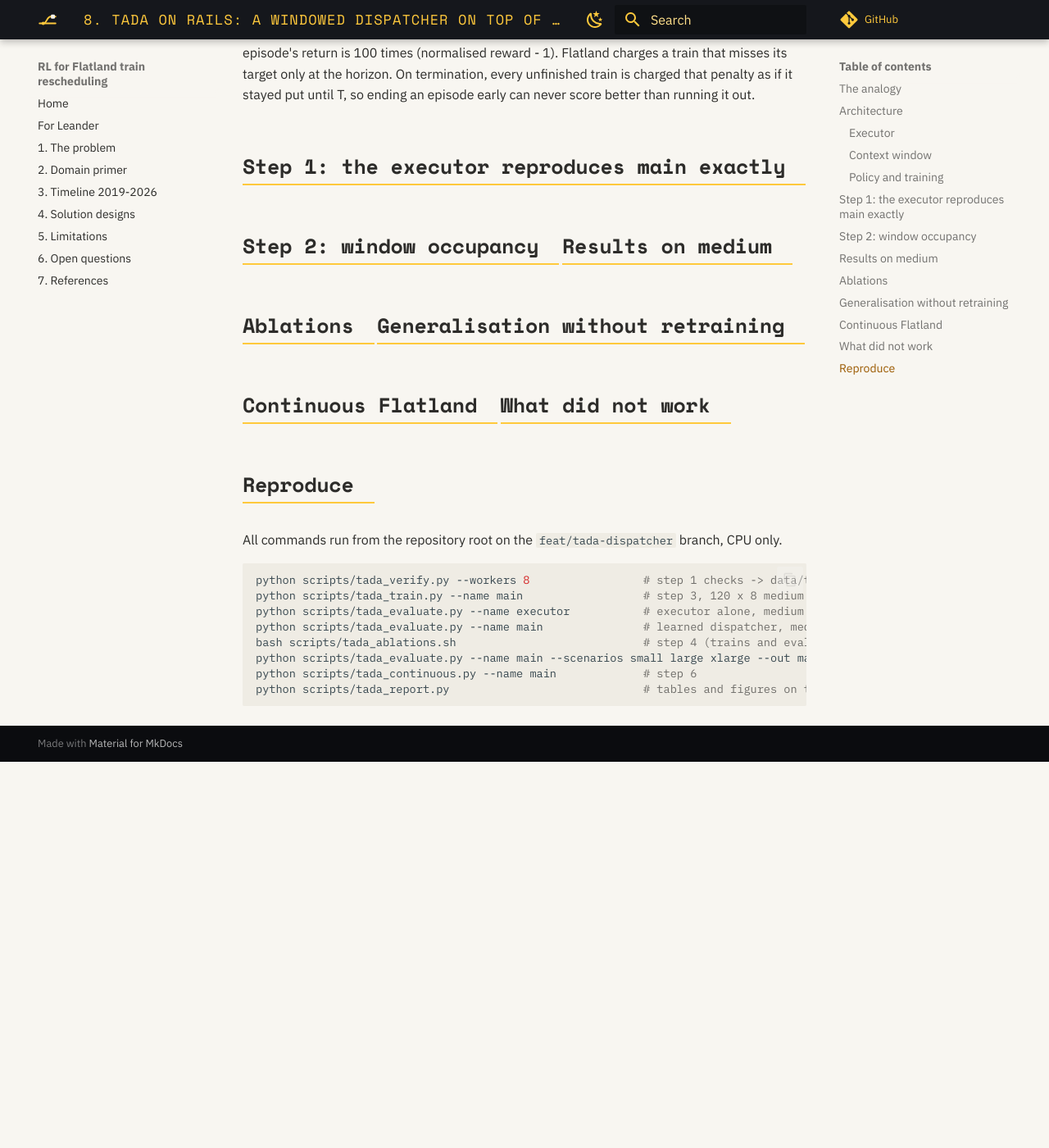
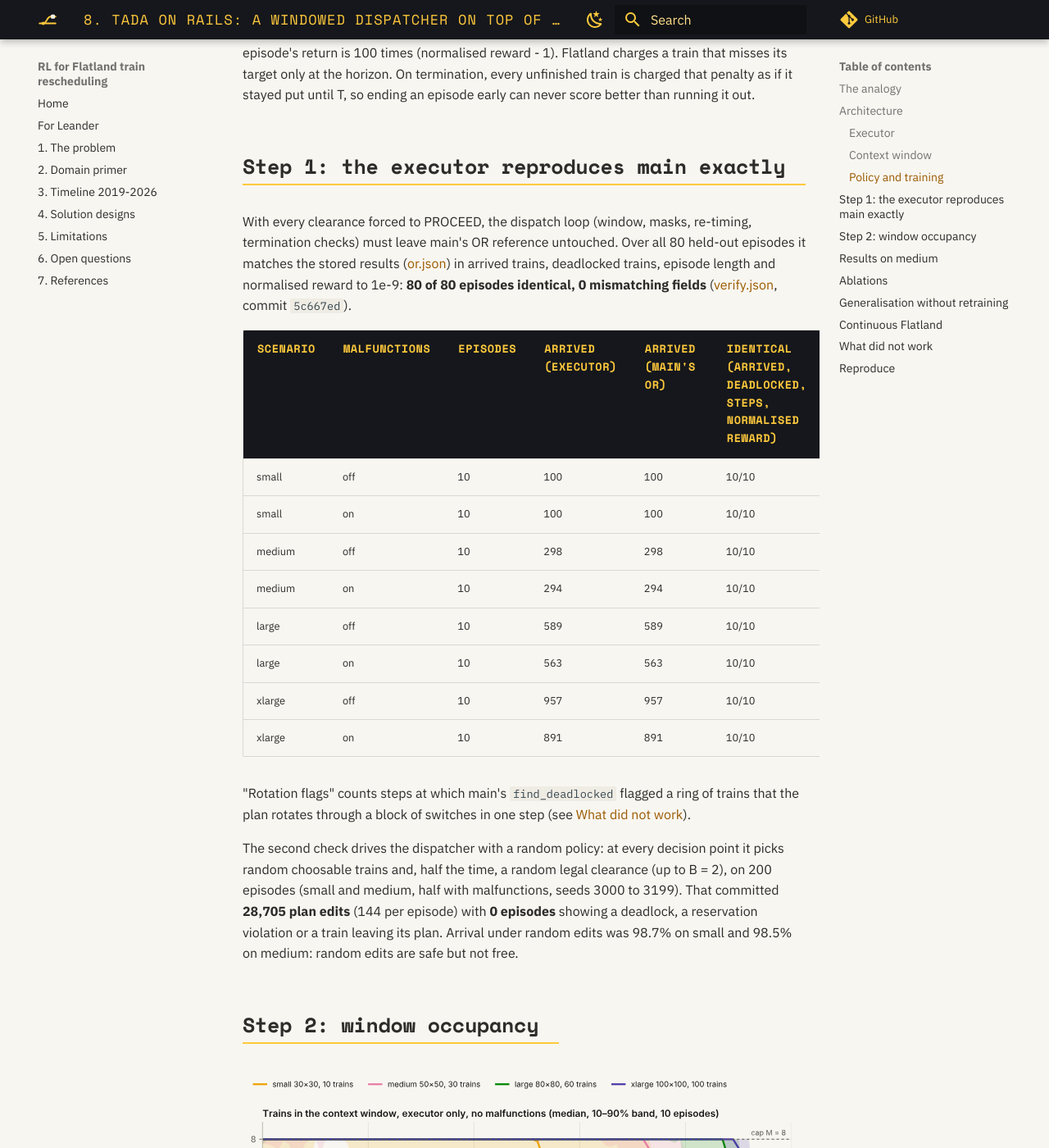
Before and after one commit to leandergrech/rl-flatland-rescheduling, an MkDocs documentation site: the page built from docs/08-tada-dispatcher.md, in a window 1280 px wide and 1400 px high, scrolled down 4678 px. Shown: the whole window at 82% size. Built offline with MkDocs 1.6.1 and Material for MkDocs 9.7.7, drawn with Linux system fonts in a browser that asks for light colours; comment, search, counter and statistics services are not loaded; before the commit the page ends 5607 px from its top, so only the background shows below that; some of the changed text lies outside the part shown.

Commit message:
Step 1 and 2 results: executor reproduces main's OR on 80/80 episodes; window occupancy
PROCEED-only through the full dispatch loop matches data/results/or.json in
arrived, deadlocked, steps and normalised reward on all 80 held-out episodes.
200 random-clearance episodes committed 28,705 plan edits with no deadlock,
reservation violation or deviation. 12 large/xlarge episodes contain plan-
scheduled rotations that main's find_deadlocked flags (38 flagged steps);
they no longer terminate. Window occupancy plotted for malfunction-free
PROCEED-only runs.

Co-Authored-By: Claude Opus 5.5 <noreply@anthropic.com>

```diff
--- a/docs/08-tada-dispatcher.md
+++ b/docs/08-tada-dispatcher.md
@@ -138,11 +138,56 @@ until T, so ending an episode early can never score better than running it out.
 ## Step 1: the executor reproduces main exactly
 
 <!-- TADA_VERIFY:START -->
+With every clearance forced to PROCEED, the dispatch loop (window, masks, re-timing, termination
+checks) must leave main's OR reference untouched. Over all 80 held-out episodes it matches the stored
+results ([or.json](https://github.com/leandergrech/rl-flatland-rescheduling/blob/feat/tada-dispatcher/data/results/or.json)) in arrived trains, deadlocked trains, episode length
+and normalised reward to 1e-9: **80 of
+80 episodes identical, 0 mismatching fields** ([verify.json](https://github.com/leandergrech/rl-flatland-rescheduling/blob/feat/tada-dispatcher/data/tada/verify.json),
+commit `5c667ed`).
+
+| Scenario | Malfunctions | Episodes | Arrived (executor) | Arrived (main's OR) | Identical (arrived, deadlocked, steps, normalised reward) | Terminated | Rotation flags |
+|---|---|---|---|---|---|---|---|
+| small | off | 10 | 100 | 100 | 10/10 | 0 | 0 |
+| small | on | 10 | 100 | 100 | 10/10 | 0 | 0 |
+| medium | off | 10 | 298 | 298 | 10/10 | 0 | 0 |
+| medium | on | 10 | 294 | 294 | 10/10 | 0 | 0 |
+| large | off | 10 | 589 | 589 | 10/10 | 0 | 3 |
+| large | on | 10 | 563 | 563 | 10/10 | 0 | 2 |
+| xlarge | off | 10 | 957 | 957 | 10/10 | 0 | 17 |
+| xlarge | on | 10 | 891 | 891 | 10/10 | 0 | 16 |
+
+"Rotation flags" counts steps at which main's `find_deadlocked` flagged a ring of trains that the
+plan rotates through a block of switches in one step (see [What did not work](#what-did-not-work)).
+
+The second check drives the dispatcher with a random policy: at every decision point it picks
+random choosable trains and, half the time, a random legal clearance (up to B = 2), on
+200 episodes (small and medium, half with malfunctions, seeds 3000 to 3199).
+That committed **28,705 plan edits** (144 per episode) with
+**0 episodes** showing a deadlock, a reservation violation or a train leaving its
+plan. Arrival under random edits was 98.7%
+on small and 98.5% on medium: random edits are safe
+but not free.
 <!-- TADA_VERIFY:END -->
 
 ## Step 2: window occupancy
 
 <!-- TADA_OCCUPANCY:START -->
+![Window occupancy over the episode under the executor alone](assets/figures/tada-occupancy-light.svg#only-light)
+![Window occupancy over the episode under the executor alone](assets/figures/tada-occupancy-dark.svg#only-dark)
+
+*Executor alone (every clearance PROCEED), the 10 malfunction-free held-out episodes per scenario,
+one sample per env step. Source: [occupancy_proceed_only.json](https://github.com/leandergrech/rl-flatland-rescheduling/blob/feat/tada-dispatcher/data/tada/occupancy_proceed_only.json), written by `scripts/tada_verify.py`.*
+
+| Scenario | Mean trains in window | Steps with the window full (M = 8) | Steps with an empty window |
+|---|---|---|---|
+| small | 5.92 | 47% | 7% |
+| medium | 6.62 | 71% | 5% |
+| large | 7.27 | 86% | 1% |
+| xlarge | 7.48 | 90% | 2% |
+
+The window never exceeds M by construction, and every train in it has a legal action (both are
+asserted in `tests/test_tada.py`). On medium and larger maps the window is full for much of the
+episode, so ranking by slack is doing real selection there.
 <!-- TADA_OCCUPANCY:END -->
 
 ## Results on medium
```
Also changed, not shown: docs/assets/figures/tada-occupancy-dark.svg (added), docs/assets/figures/tada-occupancy-light.svg (added), 4 other files.
